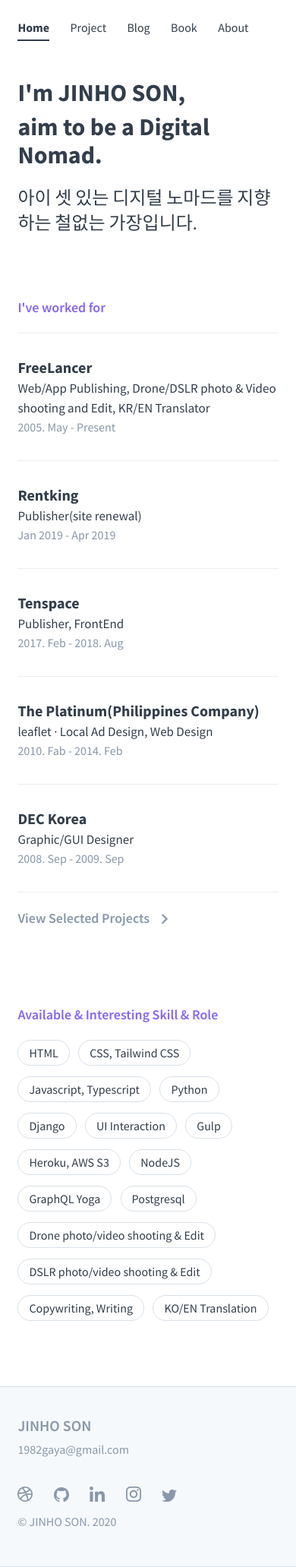
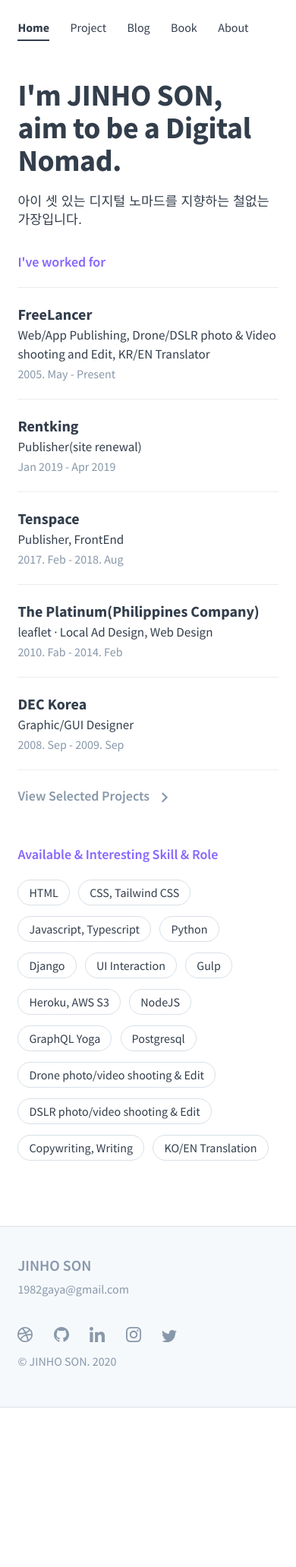
Before and after one commit to Trapa-Eureka/trapa-eureka.github.io, a Jekyll site: the page built from index.md, in a window 390 px wide. Shown: the whole page at 76% size. Built offline with Jekyll 4.4.1, drawn with Linux system fonts in a browser that asks for light colours; after the commit the page ends 1853 px from its top, so only the background shows below that.

Commit message:
stylesheet edit

```diff
--- a/_sass/_post.scss
+++ b/_sass/_post.scss
@@ -52,10 +52,15 @@
         line-height: 1.8;
         margin: 0 0 10px 0;
         word-break: break-all;
-        font-family: $san-serif;
+        font-family: -apple-system, BlinkMacSystemFont, 'Segoe UI', Roboto, Oxygen, Ubuntu, Cantarell, 'Open Sans', 'Helvetica Neue', sans-serif; /* $san-serif */
         font-weight: 400;
         letter-spacing: -0.009em;
         text-align: justify;
+
+        @media (max-width: $break-small ) {
+            line-height: 1.75;
+            font-family: -apple-system, BlinkMacSystemFont, 'Segoe UI', Roboto, Oxygen, Ubuntu, Cantarell, 'Open Sans', 'Helvetica Neue', sans-serif;
+        }
 
     sup {
         a.footnote {
@@ -117,6 +122,10 @@
         font-weight: 700;
         font-size: 28px;
         letter-spacing: -0.009em;
+
+        @media (max-width: $break-small ) {
+            padding: 30px 0 16px 0;
+        }
     }
 
     h1:first-child {
@@ -287,7 +296,7 @@ sup {
 
     @media (max-width: $break-small) {
         font-size: 20px;
-        padding: 0 0 90px 0;
+        padding: 0 0 32px 0;
     }
 }
 
@@ -313,6 +322,10 @@ sup {
 
 .post>div.footnotes {
     margin-top: 80px;
+
+    @media (max-width: $break-small ) {
+        margin-top: 30px;
+    }
 }
 
 .post>div.footnotes>ol {
--- a/_sass/_resume.scss
+++ b/_sass/_resume.scss
@@ -5,6 +5,10 @@
     font-weight: 600;
     color: $purple;
     vertical-align: middle;
+
+    @media (max-width: $break-small) {
+        margin: 30px 0 20px 0;
+    }
 
     .label-emoji {
         font-size: 26px;
@@ -29,6 +33,9 @@ div.resume-info {
         padding: 30px 0;
         border-top: 1px solid rgba(0,0,0,.07);
 
+        @media (max-width: $break-small) {
+            padding: 20px 0;
+        }
         .workplace-name {
             font-family: $san-serif;
             font-size: 20px;
--- a/_sass/_section.scss
+++ b/_sass/_section.scss
@@ -20,11 +20,13 @@ section.explanation {
         margin: 0;
 
         @media (max-width: $break-small) {
-        font-size: 32px;
+            font-size: 39.9px;
+            letter-spacing: -0.4px;
+            line-height: 43px;
         }
 
         @media (max-width: 550px) {
-            margin-bottom: 8px;
+            margin-bottom: 0px;
         }
 
     }
@@ -32,13 +34,14 @@ section.explanation {
     h2.intro {
         font-size: 30px;
         font-weight: 400;
-        font-family: $san-serif;
+        font-family: -apple-system, BlinkMacSystemFont, 'Segoe UI', Roboto, Oxygen, Ubuntu, Cantarell, 'Open Sans', 'Helvetica Neue', sans-serif; /* $san-serif */
         line-height: 1.4;
         word-wrap: normal;
         margin: 20px 0 0 0;
 
         @media (max-width: $break-small) {
-        font-size: 24px;
+            font-size: 17.3px;
+            word-break: keep-all;
         }
 
     }
```
Also changed, not shown: 10 other files.
